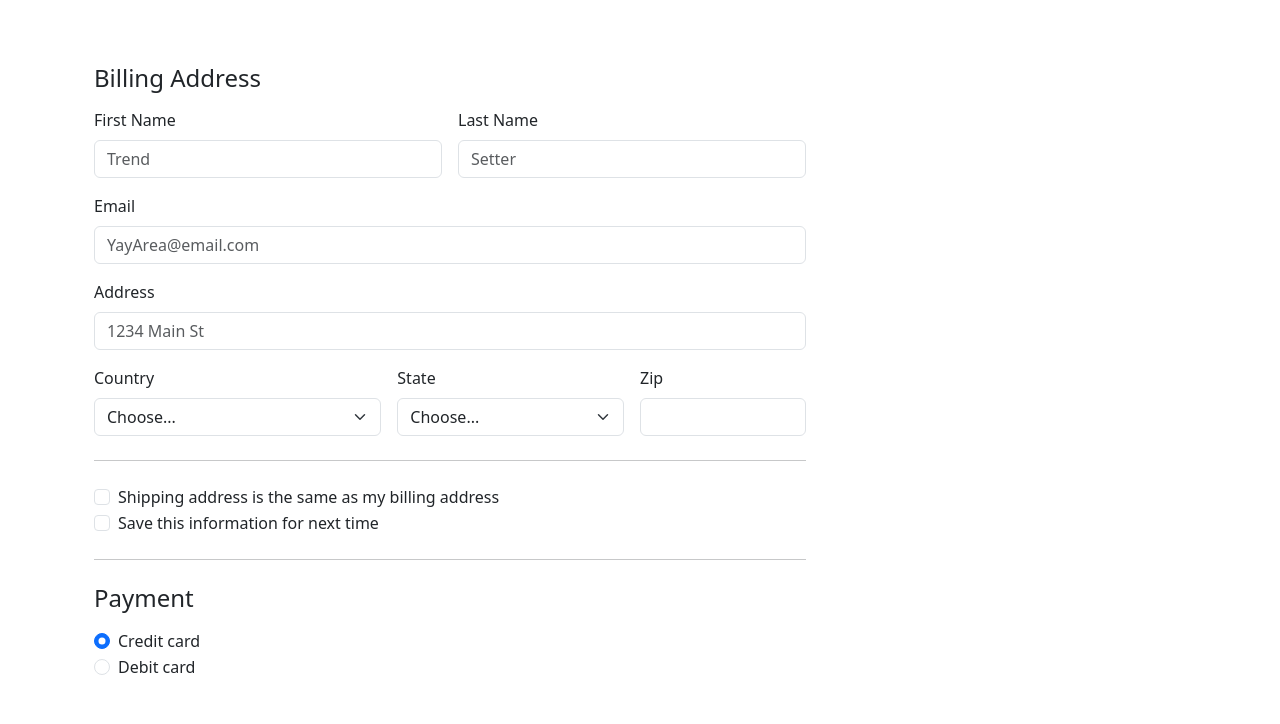
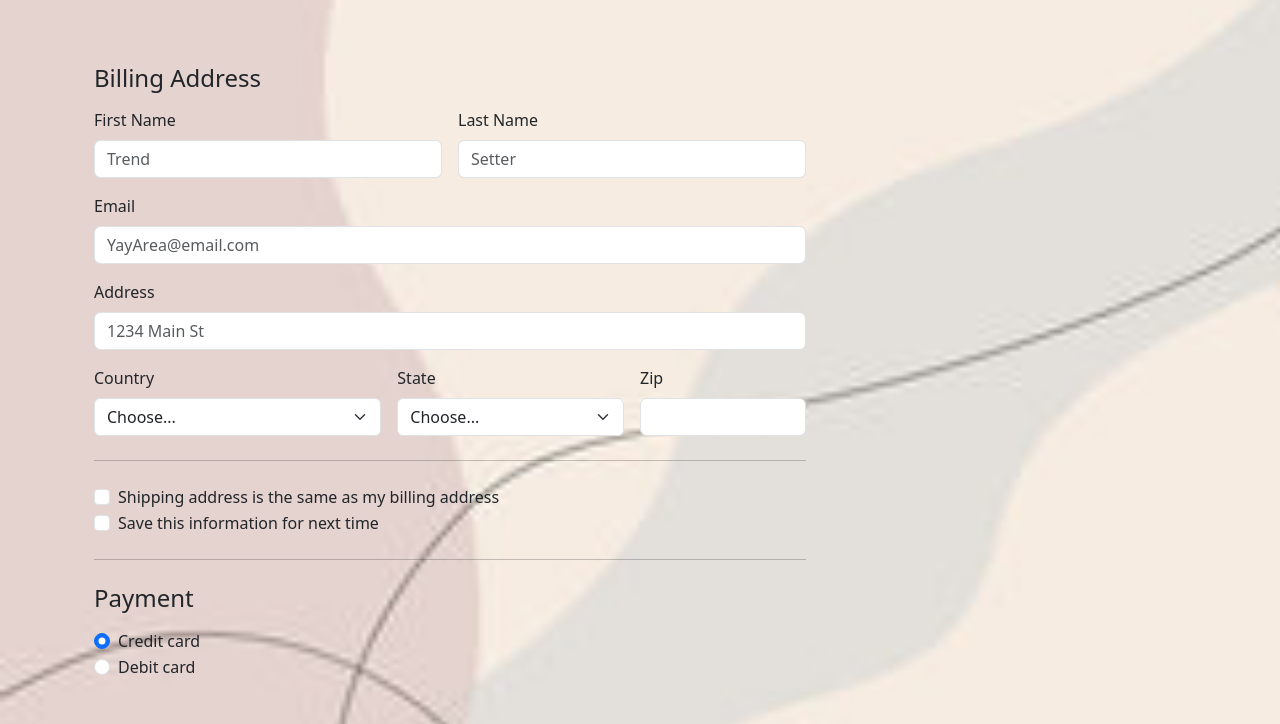
Before and after one commit to NicolasFoong/Ordinary-Apparel, a plain HTML site: page Pages/checkout.html in a window 1280 px wide. Shown: the part 203-927 px from the top of the page. Drawn offline with nearby package versions, Linux system fonts and the light colour scheme.

Commit message:
Added Background Image to all slides

```diff
--- a/CSS/style.css
+++ b/CSS/style.css
@@ -0,0 +1,5 @@
+body{
+  background-image: url(/Images/notused/Abstract.jpg);
+  background-repeat: no-repeat;
+  background-size: cover;
+}
--- a/Pages/checkout.html
+++ b/Pages/checkout.html
@@ -9,6 +9,7 @@
 
   <!-- Bootstrap CSS v5.2.1 -->
   <link href="https://cdn.jsdelivr.net/npm/bootstrap@5.3.2/dist/css/bootstrap.min.css" rel="stylesheet" integrity="sha384-T3c6CoIi6uLrA9TneNEoa7RxnatzjcDSCmG1MXxSR1GAsXEV/Dwwykc2MPK8M2HN" crossorigin="anonymous">
+  <link rel="stylesheet" href="/CSS/style.css">
 
 </head>
 
@@ -53,6 +54,7 @@
       </div>
     </nav>
   </header>
+
   <main>
     <section id="wheel-card-row1" class="container py-5 my-5">
       <h1 class="text-center fs-3"><strong>Checkout</strong></h1>
```
Also changed, not shown: Pages/login.html (+2 -0 lines), Pages/products.html (+1 -0 lines), Pages/registration.html (+2 -0 lines), index.html (+1 -1 lines), Images/notused/Abstract.jpg (added), Images/notused/iphone.jpeg (added).
